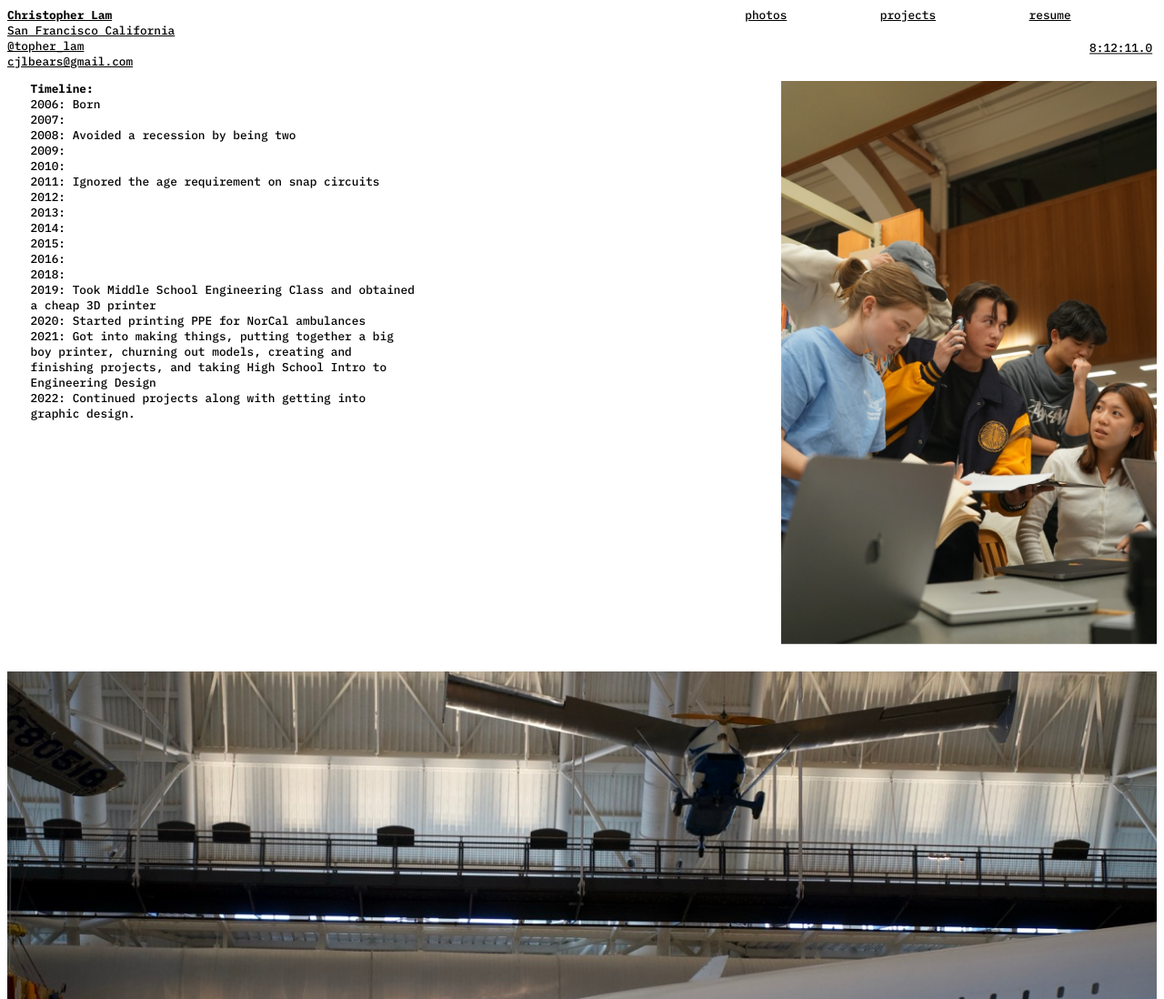
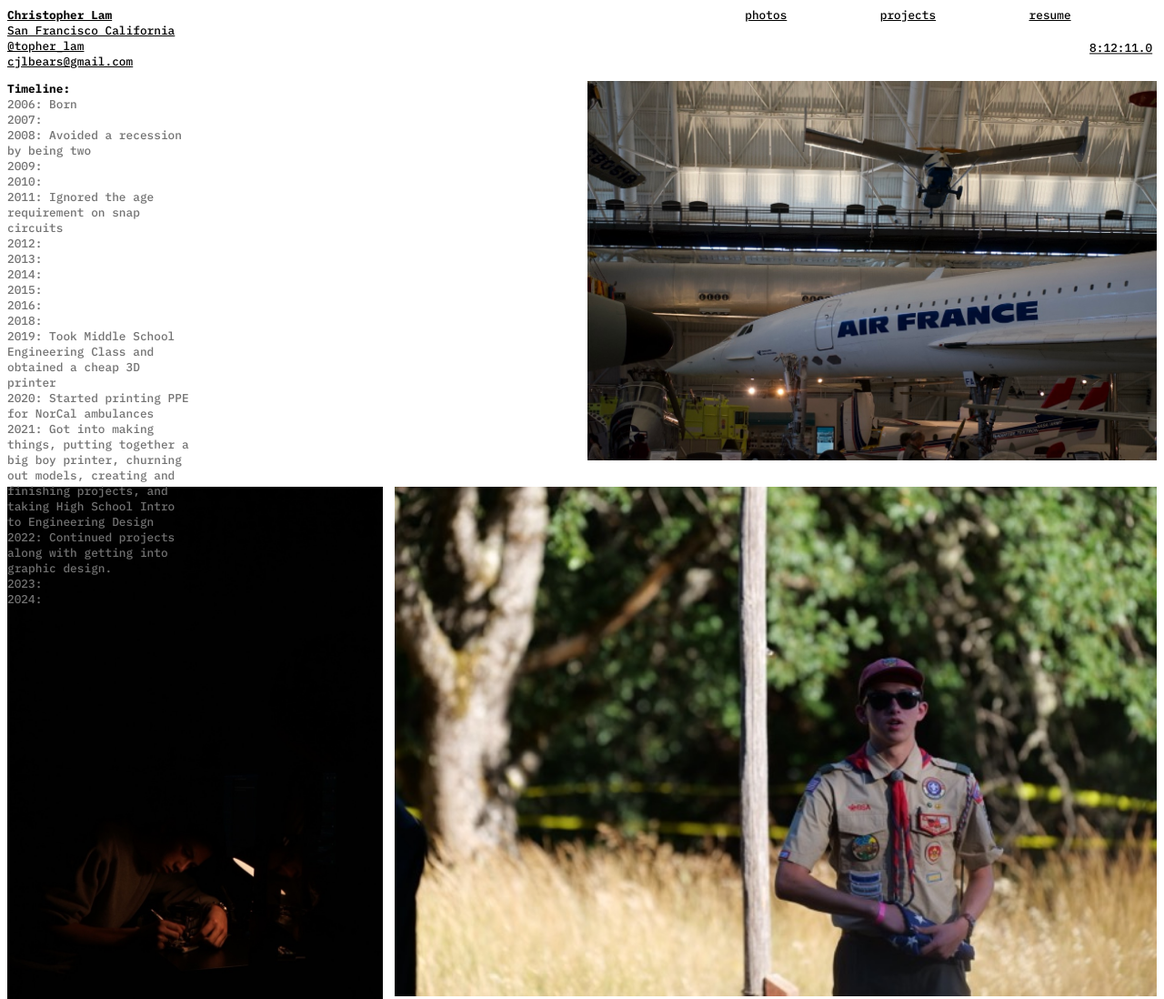
Before and after one commit to clbears/clbears.github.io, a plain HTML site: page index.html in a window 1280 px wide. Shown: the top 1098 px of the page at 91% size. Drawn offline with Linux system fonts and the light colour scheme.

Commit message:
edited the grid (again) and added an image

```diff
--- a/index.html
+++ b/index.html
@@ -22,15 +22,28 @@
         </script>
         <style>
         #wowCL {
-            grid-column: 3 / 3;
-            grid-row: 1 / 2;
+            grid-column: 1 / 3;
+            grid-row: 2;
         }
         #wowCL:hover {
             z-index: 11;
         }
+        #spl{
+            grid-column:  3/ span 4;
+            grid-row: 2;
+        }
         #airFrance {
-            grid-column: 1 / span 3;
-            grid-row: 2;
+            grid-column: 4 / span 3;
+            grid-row: 1;
+        }
+        #timeline {
+            grid-column: 1 / 2; /* Place in the first column */
+            grid-row: 1 / span 3; /* Span multiple rows if needed */
+            position: sticky; /* Makes it stick while scrolling */
+            top: 0; /* Keeps it at the top of the viewport */
+            align-self: start; /* Aligns the content to the top of its grid cell */
+            z-index: 2; /* Ensure it stays above other elements if overlapping */
+            color: #727272;
         }
         </style>
     </head>
@@ -55,8 +68,10 @@
     <a href="mailto:cjlbears@gmail.com" >cjlbears@gmail.com</a>
 
 </div>
-<div id="timeline">
-    <div style="font-weight: 800;" >Timeline:</div>
+
+<div id="image_grid">
+    <div class="grid-item" id="timeline">
+        <div style="font-weight: 800; color: black;" >Timeline:</div>
         2006: Born<br>
         2007:<br>
         2008: Avoided a recession by being two<br>
@@ -73,15 +88,17 @@
         2020: Started printing PPE for NorCal ambulances<br>
         2021: Got into making things, putting together a big boy printer, churning out models, creating and finishing projects, and taking High School Intro to Engineering Design<br>
         2022: Continued projects along with getting into graphic design.<br>
+        2023: <br>
+        2024:<br>
     </div>
-
-<div id="image_grid">
     <div class="grid-item" id="wowCL">
-        <img class="flip" src="/wowCL.jpeg" alt="wowCL" data-image_list="wowCL.jpeg, nightWrite.jpeg">
+        <img class="flip" src="nightWrite.jpeg" alt="wowCL" data-image_list="wowCL.jpeg, nightWrite.jpeg">
     </div>
     <div class="grid-item" id="airFrance">
         <img src="/airFrance.jpeg" alt="Concorde">
-        <p>Concorde</p>
+    </div>
+    <div class="grid-item" id="spl">
+        <img src="/spl.jpeg" alt="spl">
     </div>
 </div>
 
--- a/styles.css
+++ b/styles.css
@@ -26,7 +26,7 @@ img::selection {
 }
 #image_grid {
     display: grid;
-    grid-template-columns: repeat(3, 1fr); /* Three equal-width columns */
+    grid-template-columns: repeat(6, 1fr); /* Three equal-width columns */
     gap: 1vw; /* Spacing between grid items */
     row-gap: 2vw;
     width: 100%; /* Full container width */
@@ -47,7 +47,7 @@ img::selection {
 .grid-item img {
     width: 100%; /* Stretch to fill the width of the column */
     height: auto; /* Maintain the image's aspect ratio */
-    max-height: calc((100vw / 3) * 1.5); /* Height limited to 1.5 times the column width */
+    max-height: calc((100vw / 6) * 3); /* Height limited to 1.5 times the column width */
     object-fit: cover; /* Crop the image to fit the grid cell */
 }
 
@@ -86,13 +86,7 @@ img:hover {
 #airFrance:hover {
     z-index: 11;
 }
-#timeline {
-    z-index: 2;
-    position: fixed;
-    width: 33vw;
-    margin-left: 2vw;
-    margin-top: 1vw;
-}
+
 p {
     margin: 0;
 }
```
Also changed, not shown: photos.html (+5 -5 lines), spl.jpeg (added), 1 other file. Lines whose indentation alone changed are shown as unchanged.
